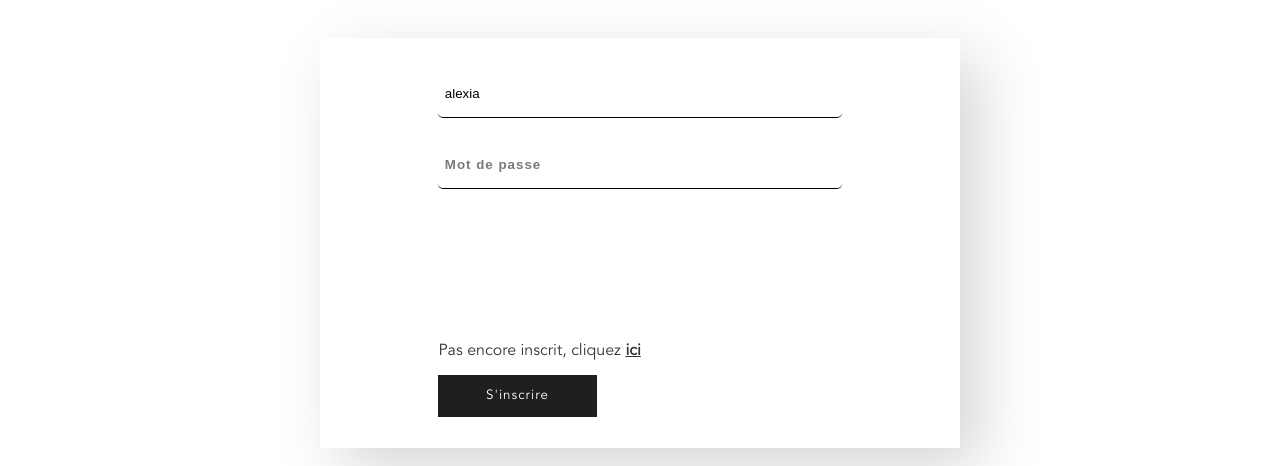
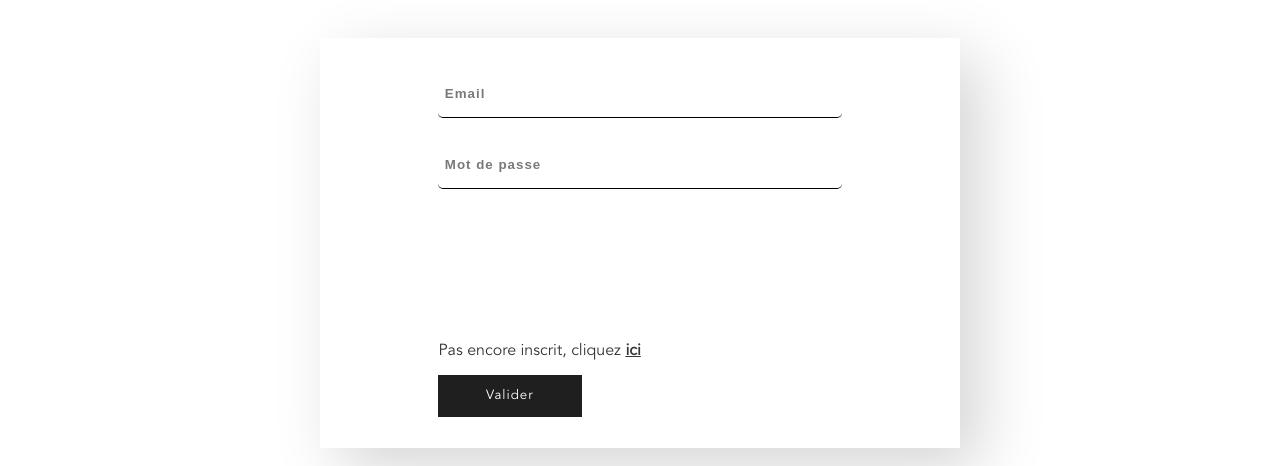
Before and after one commit to GaetanSantucci/wakeup, a Next.js app in the folder wakeup_app/: page /user in a window 1280 px wide. Shown: the part 144-610 px from the top of the page. Built offline with nearby package versions, Linux system fonts and the light colour scheme; no server answers.

Commit message:
:boom: fetch api to create user with success or error message

```diff
--- a/wakeup_app/components/Form/User/index.js
+++ b/wakeup_app/components/Form/User/index.js
@@ -13,6 +13,7 @@ const UserLogin = () => {
   const user = useSelector((state) => state.user)
   console.log('user: ', user);
   const isRegister = useSelector((state) => state.settings.userRegister)
+  const APIEndpoint = 'https://wakeupbox.fr/api/v1/customers'
 
   const handleUserRegister = () => {
     dispatch(openRegisterForm())
@@ -20,14 +21,40 @@ const UserLogin = () => {
 
   const handleInputChange = (event) => {
     const { id, value } = event.target;
-    console.log('event.target: ', event.target);
-
     dispatch(inputValue({ inputType: id, value }));
   };
 
-  const submitConnection = () => {
+  // const loginUser = () => {
 
+  // }
+
+  const createUser = async (event) => {
+    event.preventDefault();
+
+    const { password, confirmPassword } = user.user
+    console.log('confirmPassword: ', confirmPassword);
+    console.log('password: ', password);
+
+    if (password !== confirmPassword) {
+      dispatch(setErrorMessage('Les mots de passe ne correspondent pas.'))
+    }
+    const requestOptions = {
+      method: 'POST',
+      headers: { 'Content-Type': 'application/json' },
+      body: JSON.stringify({ email: user.email, password: user.password })
+    }
+    try {
+      const response = await fetch(`${APIEndpoint}/signup`, requestOptions);
+      if (!response.ok) dispatch(setErrorMessage('Une erreur est survenue lors de la création du compte, veuillez ressayer'))
+      dispatch(setSuccessMessage('Votre compte a bien été créé !'))
+      const data = await response.json();
+      console.log('data: ', data);
+    } catch (err) {
+      dispatch(setErrorMessage('Une erreur est survenue lors de la création du compte, veuillez ressayer'))
+      console.log('error: ', err);
+    }
   }
+
 
   const userFields = isRegister ? [
     {
@@ -67,8 +94,19 @@ const UserLogin = () => {
       />
       <div className='user_form_validate'>
         {
-          isRegister ? <><p>Déjà membre, se <span onClick={handleUserRegister}>connecter</span></p><button type='submit'>Valider</button></> :
-            <><p>Pas encore inscrit, cliquez <span onClick={handleUserRegister}>ici</span></p><button type='submit'>S&apos;inscrire</button></>
+          isRegister ? <><p>Déjà membre, se <span onClick={handleUserRegister}>connecter</span></p>
+            <button
+              // onClick={loginUser}
+              type='submit'>
+              S&apos;inscrire
+            </button></>
+            :
+            <><p>Pas encore inscrit, cliquez <span onClick={handleUserRegister}>ici</span></p>
+              <button
+                type='submit'
+                onClick={createUser}>
+                Valider
+              </button></>
         }
       </div>
     </form>
--- a/wakeup_app/store/reducers/User/index.js
+++ b/wakeup_app/store/reducers/User/index.js
@@ -2,7 +2,8 @@ import { createSlice } from '@reduxjs/toolkit';
 
 const initialState = {
   user: {
-    email: 'alexia',
+    email: '',
+    password: '',
     lastname: '',
     firstname: '',
     address: {
@@ -11,7 +12,9 @@ const initialState = {
       zipcode: '',
     },
     isAdmin: false,
-  }
+  },
+  isSuccess: '',
+  isError: ''
 }
 
 const userSlice = createSlice({
@@ -19,13 +22,6 @@ const userSlice = createSlice({
   initialState,
   reducers: {
     inputValue: (state, action) => {
-      console.log('state: ', state.user.email);
-      // const value = action.payload.value;
-
-      // console.log('value dans le reducer: ', value);
-      // const input = action.payload.inputType;
-      // console.log('input dans le reducer: ', input);
-      state
       return {
         ...state,
         user: {
@@ -33,9 +29,22 @@ const userSlice = createSlice({
           [action.payload.inputType]: action.payload.value
         }
       }
+    },
+    setSuccessMessage: (state, action) => {
+      return {
+        ...state,
+        isSuccess: action.payload
+      }
+    },
+
+    setErrorMessage: (state, action) => {
+      return {
+        ...state,
+        isError: action.payload
+      }
     }
   }
 });
 
-export const { inputValue } = userSlice.actions;
+export const { inputValue, setSuccessMessage, setErrorMessage } = userSlice.actions;
 export default userSlice.reducer;
```
